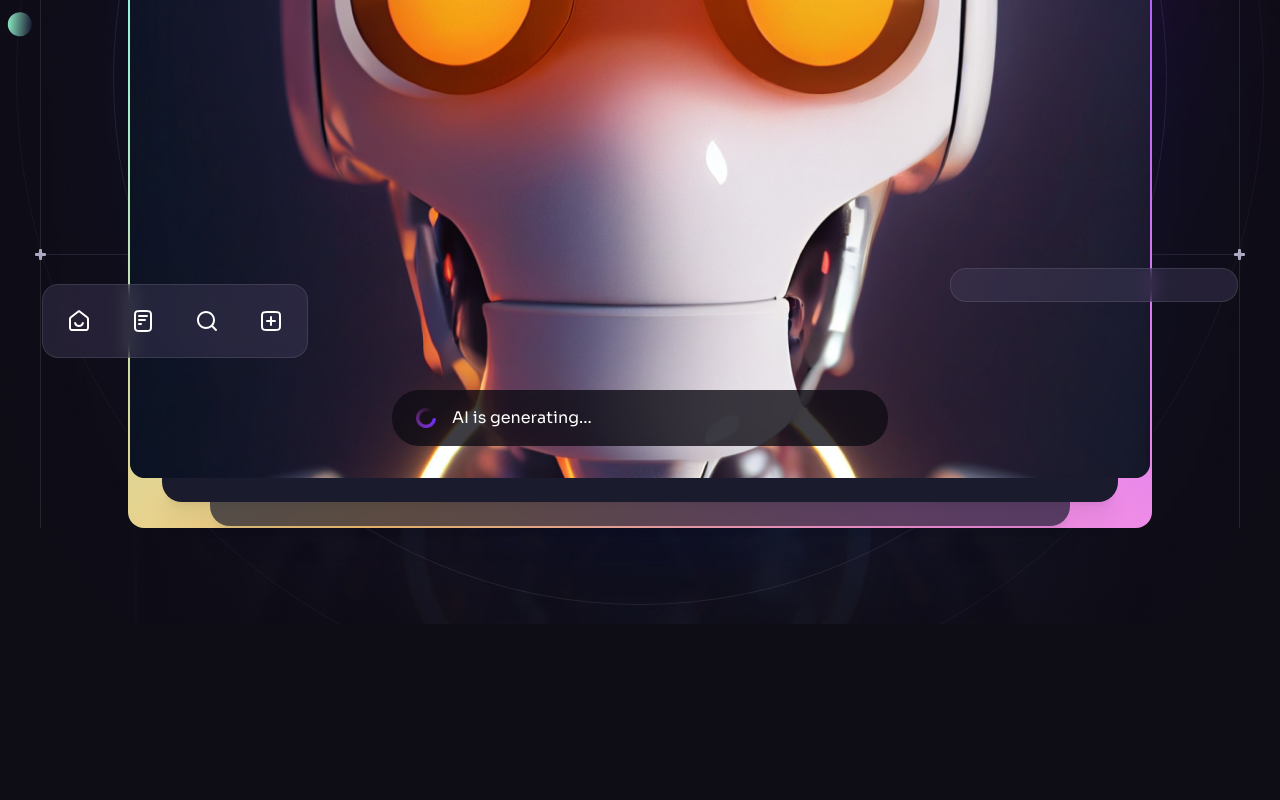
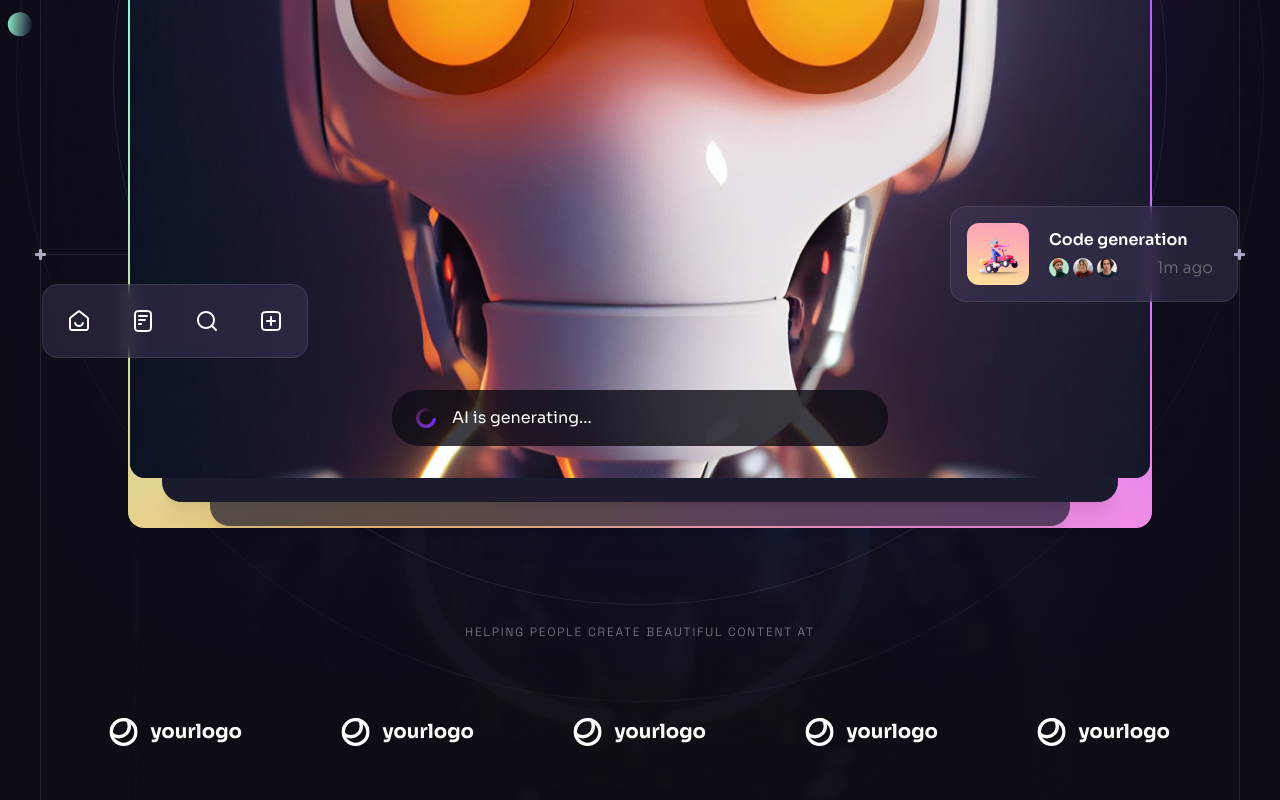
Before and after one commit to VishalPanchal11/Brainwave, a React (Vite) app: page / in a window 1280 px wide. Shown: the part 630-1430 px from the top of the page. Before the commit the page ends 1254 px from the top, so only its background shows below. Built offline with nearby package versions, Linux system fonts and the light colour scheme.

Commit message:
Hero section completed

```diff
--- /dev/null
+++ b/src/components/CompanyLogos.jsx
@@ -0,0 +1,16 @@
+import { companyLogos } from "../constants"
+
+const CompanyLogos = ({className}) => {
+  return (
+    <div className={className}><h5 className="tagline mb-6 text-center text-n-1/50">HELPING PEOPLE CREATE BEAUTIFUL CONTENT AT</h5>
+    <ul className="flex">
+        {companyLogos.map((logo,index)=>(
+            <li className="flex items-center justify-center flex-1 h-[8.5rem]" key={index}>
+                <img src={logo} alt={logo} width={134} height={28}/>
+            </li>
+        ))}
+    </ul></div>
+  )
+}
+
+export default CompanyLogos
--- a/src/components/Generating.jsx
+++ b/src/components/Generating.jsx
@@ -1,4 +1,3 @@
-import React from "react";
 import { loading } from "../assets";
 
 const Generating = ({className}) => {
--- a/src/components/Hero.jsx
+++ b/src/components/Hero.jsx
@@ -1,17 +1,17 @@
-import React from "react";
+
 import Section from "./Section";
 import { curve, heroBackground, robot } from "../assets";
 import Button from "./Button";
-import {BackgroundCircles, Gradient, BottomLine} from "./design/Hero";
-import {heroIcons} from "../constants";
+import { BackgroundCircles, Gradient, BottomLine } from "./design/Hero";
+import { heroIcons } from "../constants";
 import { ScrollParallax } from "react-just-parallax";
 import { useRef } from "react";
 import Generating from "./Generating";
 import Notification from "./Notification";
+import CompanyLogos from "./CompanyLogos";
 
 const Hero = () => {
-
-const parallaxRef = useRef(null);
+  const parallaxRef = useRef(null);
   return (
     <Section
       className="pt-[12rem] -mt-[5.25rem]"
@@ -55,22 +55,25 @@
                   height={490}
                   alt="AI"
                 />
-                <Generating className="absolute left-4 right-4 bottom-5 md:left-1/2 md:bottom-8 md:right-auto md:w-[31rem] md:-translate-x-1/2 "/>
+                <Generating className="absolute left-4 right-4 bottom-5 md:left-1/2 md:bottom-8 md:right-auto md:w-[31rem] md:-translate-x-1/2 " />
                 <ScrollParallax isAbsolutelyPositioned>
                   <ul className="hidden absolute -left-[5.5rem] bottom-[7.5rem] px-1 py-1 bg-n-9/40 backdrop-blur border border-n-1/10 rounded-2xl xl:flex ">
-                    {heroIcons.map((icon,index)=>(
+                    {heroIcons.map((icon, index) => (
                       <li className="p-5" key={index}>
-                        <img src={icon} width={24} height={25} alt={icon}/>
+                        <img src={icon} width={24} height={25} alt={icon} />
                       </li>
                     ))}
                   </ul>
                 </ScrollParallax>
                 <ScrollParallax isAbsolutelyPositioned>
-                  <Notification className="hidden absolute -right-[5.5rem] bottom-[11rem] w-[18rem] xl:flex " title="Code generation" />
+                  <Notification
+                    className="hidden absolute -right-[5.5rem] bottom-[11rem] w-[18rem] xl:flex "
+                    title="Code generation"
+                  />
                 </ScrollParallax>
               </div>
             </div>
-            <Gradient/>
+            <Gradient />
           </div>
           <div className="absolute -top-[54%] left-1/2 w-[234%] -translate-x-1/2 md:-top-[46%] md:w-[138%] lg:-top-[104%] ">
             <img
@@ -81,10 +84,11 @@
               alt="hero"
             />
           </div>
-          <BackgroundCircles/>
+          <BackgroundCircles />
         </div>
+        <CompanyLogos className="hidden relative z-10 mt-20 lg:block"/>
       </div>
-      <BottomLine/>
+      <BottomLine />
     </Section>
   );
 };
--- a/src/components/Notification.jsx
+++ b/src/components/Notification.jsx
@@ -1,12 +1,40 @@
-import React from 'react'
 
-const Notification = ({className,title}) => {
+import { notificationImages } from "../constants";
+import { notification1 } from "../assets";
+
+const Notification = ({ className, title }) => {
   return (
-    <div className={`${className || ""} flex items-center p-4 pr-6 bg-n-9/40 backdrop-blur border border-n-1/10 rounded-2xl gap-5`}>
+    <div
+      className={`${
+        className || ""
+      } flex items-center p-4 pr-6 bg-n-9/40 backdrop-blur border border-n-1/10 rounded-2xl gap-5`}
+    >
+      <img src={notification1} alt="image" height={62} width={62} className="rounded-xl"/>
+      <div className="flex-1">
+        <h6 className="mb-1 font-semibold text-base">{title}</h6>
+        <div className="flex items-center justify-between">
+          <ul className="flex -m-0.5">
+            {notificationImages.map((item, index) => (
+              <li
+                key={index}
+                className="flex w-6 h-6 border-2 border-n-12 rounded-full overflow-hidden"
+              >
+                <img
+                  src={item}
+                  className="w-full"
+                  width={20}
+                  height={20}
+                  alt="item"
 
+                />
+              </li>
+            ))}
+          </ul>
+          <div className="body-2 text-n-13">1m ago</div>
+        </div>
+      </div>
+    </div>
+  );
+};
 
-    </div>
-  )
-}
-
-export default Notification
+export default Notification;
--- a/src/components/Section.jsx
+++ b/src/components/Section.jsx
@@ -1,4 +1,3 @@
-import React from "react";
 import SectionSvg from "../assets/svg/SectionSvg";
 
 const Section = ({
```
